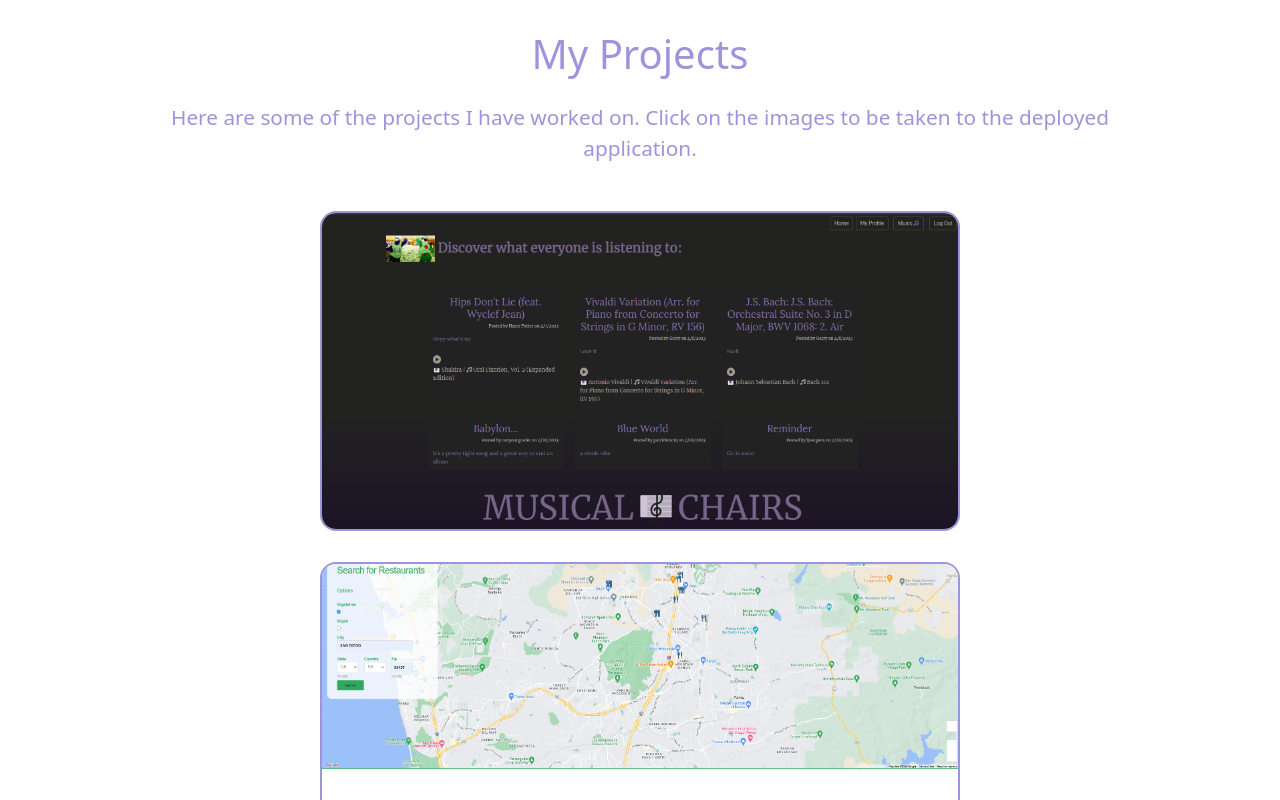
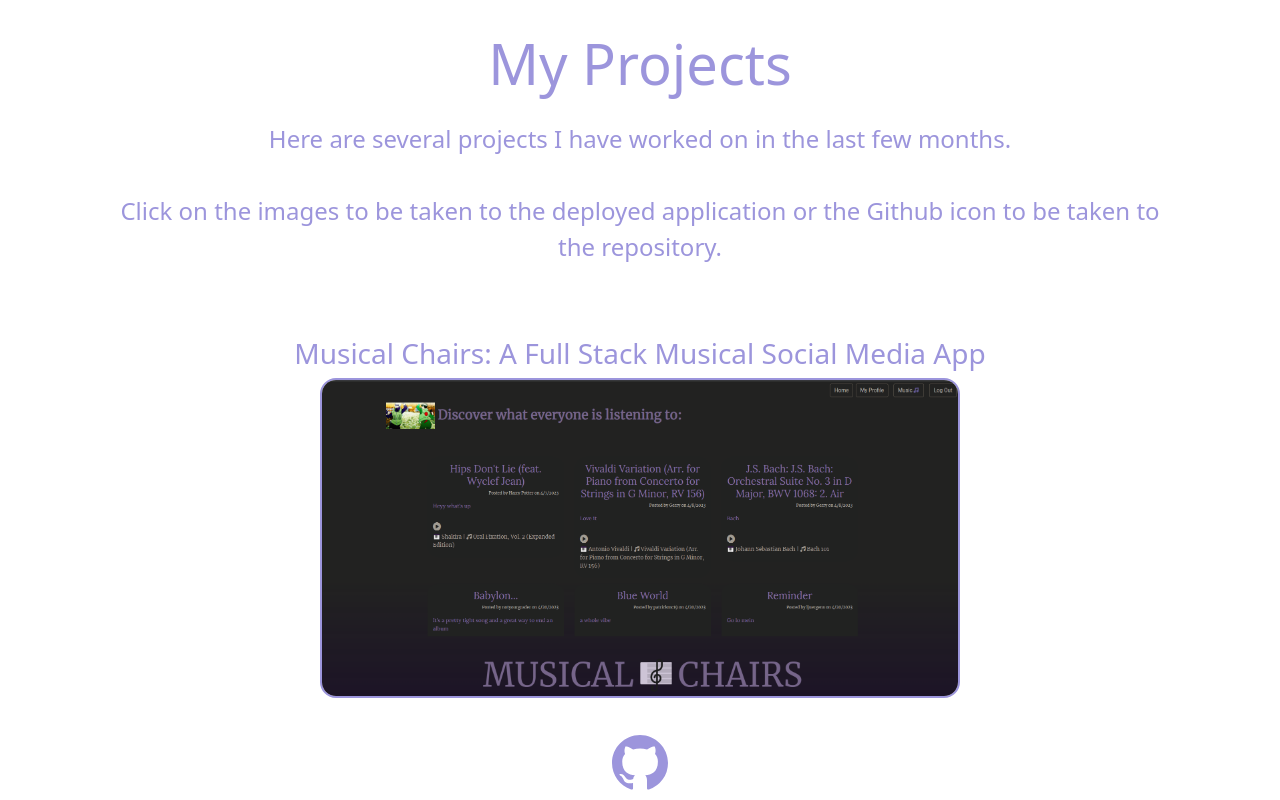
Before and after one commit to TheRealGeneParmesan/Portfolio-Using-React, a React (Create React App) app in the folder porfolio/: page / in a window 1280 px wide. Shown: the part 1740-2540 px from the top of the page. Built offline with nearby package versions, Linux system fonts and the light colour scheme; the HTML template or start-up script is replaced by a standard one.

Commit message:
Added github links & icons to projects & titles

```diff
--- a/porfolio/src/Components/Portfolio.js
+++ b/porfolio/src/Components/Portfolio.js
@@ -1,5 +1,6 @@
 import React from 'react';
 import { projects } from './Project';
+import { BsGithub } from "react-icons/bs";
 
 function Portfolio() {
     const projectPhotos = {
@@ -11,42 +12,58 @@ function Portfolio() {
     };
 
     const projectTitle = {
-        fontSize: '1.3rem',
+        fontSize: '3.5rem',
         color: '#9C95DC',
     }
 
+    const projectDescription = {
+        fontSize: '1.5rem',
+        color: '#9C95DC',
+        marginBottom: '3rem'
+    }
+
+    const projectLogo = {
+        textDecoration: 'none',
+        color: '#9C95DC',
+    };
+
     return (
-        <section id="projects" style={projectTitle}>
+        <section id="projects">
             <div className="container px-5 py-10 mx-auto text-center lg:px-40">
                 <div className="flex flex-col w-full mb-20">
-                    <h1 className="sm:text-4xl text-3xl font-medium title-font mb-4">
+                    <h1 className="sm:text-4xl text-3xl font-medium title-font mb-4" style={projectTitle}>
                         My Projects
                     </h1>
-                    <p className="lg:w-2/3 mx-auto leading-relaxed text-base">
-                        Here are some of the projects I have worked on. Click on the images to be taken to the deployed application.
+                    <p className="lg:w-2/3 mx-auto leading-relaxed text-base" style={projectDescription}>
+                        Here are several projects I have worked on in the last few months.
+                        <br></br>
+                        <br></br>
+                        Click on the images to be taken to the deployed application or the Github icon to be taken to the repository.
                     </p>
                 </div>
-                <div className="flex flex-wrap flew-rox -m-4">
+                <div className="flex flex-wrap flew-rox -m-4" style={projectTitle}>
                     {projects.map((project, index) => (
-                        <a href={project.link} key={project.image} className="sm:w-1/2 w-100 p-4">
+                        <div key={project.image} className="sm:w-1/2 w-100 p-4">
+                            <h3 style={{ marginBottom: '0.5rem' }}>{project.title}</h3>
                             <div
-                                className={`flex relative ${index % 3 === 0 ? 'justify-start' : index % 3 === 2 ? 'justify-end' : ''
-                                    }`}
+                                className={`flex relative ${index % 3 === 0 ? 'justify-start' : index % 3 === 2 ? 'justify-end' : ''}`}
                                 style={{ flexDirection: 'column' }}
                             >
+                                <a href={project.link} target="_blank" rel="noopener noreferrer">
                                     <img
                                         alt="gallery"
                                         src={project.image}
                                         style={projectPhotos}
                                         className="w-1/3"
                                     />
-                                <div className="px-8 py-10 relative z-10 w-full border-4 border-gray-800 bg-gray-900 opacity-0 hover:opacity-100" style={{ height: '10rem', position: 'absolute', bottom: '-10rem' }}>
-                                    <h2 className="tracking-widest text-sm title-font font-medium text-green-400 mb-1">
-                                        {project.description}
-                                    </h2>
+                                </a>
+                                <div style={{ marginTop: '1rem' }}>
+                                    <a href={project.git} target="_blank" rel="noopener noreferrer">
+                                        <BsGithub style={projectLogo} />
+                                    </a>
                                 </div>
                             </div>
-                        </a>
+                        </div>
                     ))}
                 </div>
             </div>
--- a/porfolio/src/Components/Project.js
+++ b/porfolio/src/Components/Project.js
@@ -7,48 +7,53 @@ import WeatherDashboard from "../images/weatherdashboard.png";
 
 export const projects = [
     {
-        title: "Musical Chairs",
+        title: "Musical Chairs: A Full Stack Musical Social Media App",
         description: "Social media app to share music with friends using Spotify's API",
         image: MusicalChairs,
-        link: "https://musical-chairs.herokuapp.com/login"
+        link: "https://musical-chairs.herokuapp.com/login",
+        git: "https://github.com/TheRealGeneParmesan/Musical-Chairs-Full-Stack-App"
     },
 
     {
-        title: "Good Greens",
+        title: "Good Greens: A Front End Vegan and Vegetarian Restaurant Finder",
         description: "Application to find vegan and vegetarian restaurants in your city and you can create your own favorites list",
         image: GoodGreens,
-        link: "https://www.togoodgreens.com/"
+        link: "https://www.togoodgreens.com/",
+        git: "https://github.com/shavanapuchta/good-greens-project-1"
 
     },
 
     {
-        title: "Note Taker",
+        title: "Note Taker: A Full Stack Note Taking Application",
         description: "Application to create, save, and delete notes",
         image: NoteTaker,
-        link: "https://express-js-notetaker.herokuapp.com/"
+        link: "https://express-js-notetaker.herokuapp.com/",
+        git: "https://github.com/TheRealGeneParmesan/Notetaker-Using-Express.js"
     },
 
     {
-        title: "Text Editor",
+        title: "Text Editor: A Full Stack PWA Text Editor",
         subtitle: "Full Stack PWA editor using Javascript, CSS, HTML, Node & Express",
         description: "A text editor that ca be used offline and meets PWA criteria. ",
         image: TextEditor,
-        link: "https://jeremys-pwa-text-editor.herokuapp.com/"
+        link: "https://jeremys-pwa-text-editor.herokuapp.com/",
+        git: "https://github.com/TheRealGeneParmesan/PWA-Text-Editor"
     },
 
     {
-        title: "Work Day Scheduler",
+        title: "Work Day Planner: A Front End Daily Schedule Application",
         description: "Application to create a daily schedule",
         image: WorkDayScheduler,
-        link: "https://therealgeneparmesan.github.io/Work-Day-Scheduler/"
-
+        link: "https://therealgeneparmesan.github.io/Work-Day-Scheduler/",
+        git: "https://github.com/TheRealGeneParmesan/Work-Day-Scheduler"
     },
 
     {
-        title: "Weather Dashboard",
+        title: "Weather Dashboard: A Front End Weather Application",
         description: "Application to find the weather in any city",
         image: WeatherDashboard,
-        link: "https://therealgeneparmesan.github.io/Weather_Dashboard/"
+        link: "https://therealgeneparmesan.github.io/Weather_Dashboard/",
+        git: "https://github.com/TheRealGeneParmesan/Weather_Dashboard"
     }
 
 
```
Lines whose indentation alone changed are shown as unchanged.
